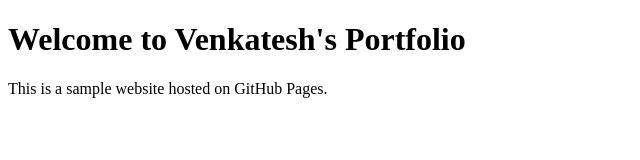
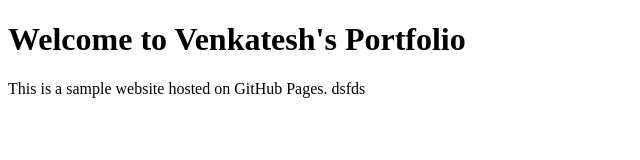
Before and after one commit to venkateshkorrapati/venkatesh, a plain HTML site: page index.html in a window 1280 px wide. Shown: the full height of the page, 0-640 px from the left. Drawn offline with Linux system fonts and the light colour scheme.

Commit message:
re checking

```diff
--- a/index.html
+++ b/index.html
@@ -5,6 +5,6 @@
 </head>
 <body>
     <h1>Welcome to Venkatesh's Portfolio</h1>
-    <p>This is a sample website hosted on GitHub Pages.</p>
+    <p>This is a sample website hosted on GitHub Pages. dsfds</p>
 </body>
 </html>
```
